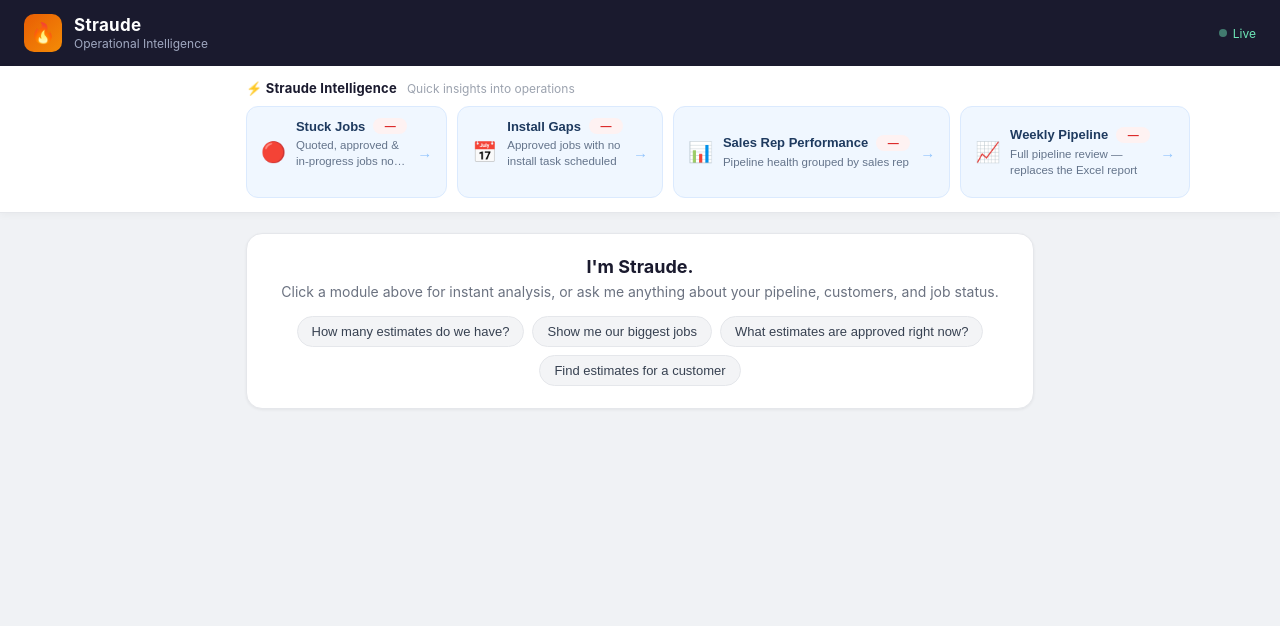
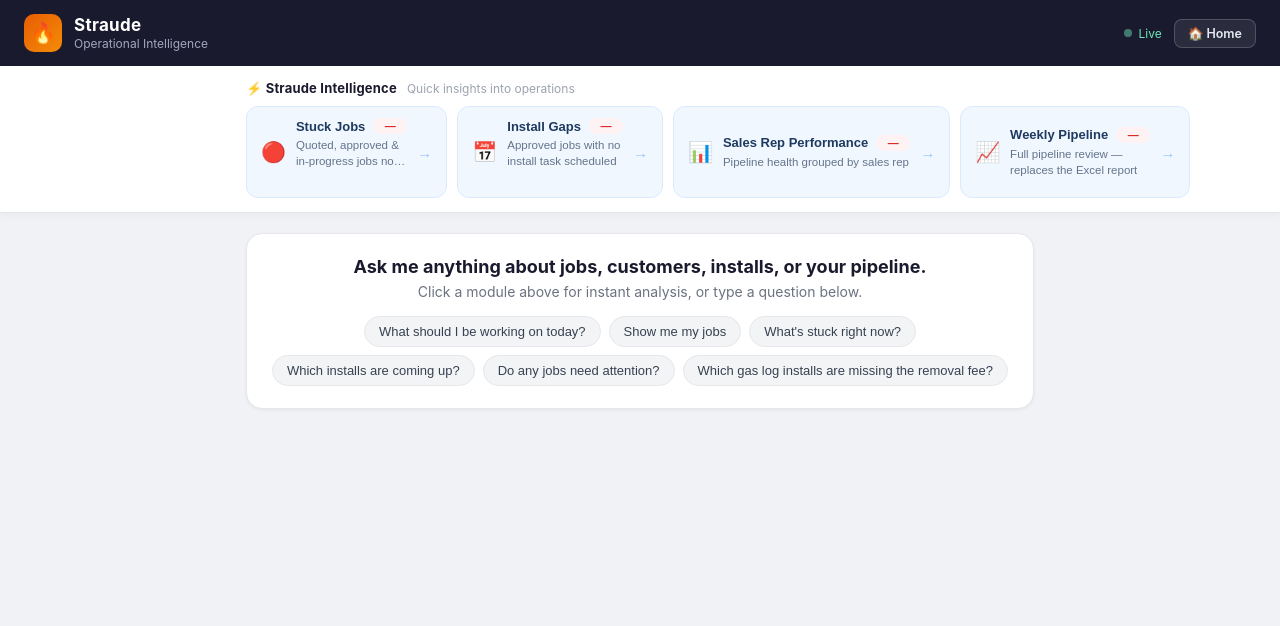
Before and after one commit to DavidWSFPSC/striven-mcp, a Python web app: template templates/index.html in a window 1280 px wide. Shown: the top 626 px of the page. Run offline with Jinja, Linux system fonts and the light colour scheme; the template is opened without the code that fills it, so the values that code supplies are empty.

Commit message:
Enhance chat UX: intent routing, follow-ups, Home button, new suggestions
- Home button resets chat to clean state (resetHome + WELCOME_HTML snapshot)
- Intent routing in sendMessage(): typed queries matching stuck/install/rep/
  pipeline patterns auto-trigger the matching module (same UX as clicking card)
- Follow-up suggestion buttons appear after every module response
- Updated suggestion buttons: 6 business-focused prompts incl. gas log
- Updated welcome card heading to conversational copy
- CSS: follow-up button styles, response spacing tweaks, header-right layout

Co-Authored-By: Claude Sonnet 4.6 <noreply@anthropic.com>

```diff
--- a/templates/index.html
+++ b/templates/index.html
@@ -38,11 +38,25 @@
     }
     .header-text h1 { font-size: 17px; font-weight: 700; letter-spacing: 0.3px; }
     .header-text p  { font-size: 12px; color: #a0a8c0; margin-top: 1px; }
+    .header-right {
+      margin-left: auto;
+      display: flex; align-items: center; gap: 12px;
+    }
     .status-dot {
-      margin-left: auto;
       display: flex; align-items: center; gap: 6px;
       font-size: 12px; color: #6ee7b7;
     }
+    .home-btn {
+      display: flex; align-items: center; gap: 6px;
+      padding: 6px 13px;
+      background: rgba(255,255,255,0.08);
+      border: 1px solid rgba(255,255,255,0.18);
+      border-radius: 8px;
+      color: #e2e8f0; font-size: 12.5px; font-weight: 600;
+      cursor: pointer; font-family: inherit;
+      transition: background 0.15s, border-color 0.15s;
+    }
+    .home-btn:hover { background: rgba(255,255,255,0.18); border-color: rgba(255,255,255,0.3); }
     .dot {
       width: 8px; height: 8px; border-radius: 50%;
       background: #6ee7b7; animation: pulse 2s infinite;
@@ -392,6 +406,30 @@
     .export-btn.csv { background: #1a1a2e; color: #fff; }
     .export-btn.pdf { background: linear-gradient(135deg, #e85d04, #f48c06); color: #fff; }
     .export-btn svg { width: 14px; height: 14px; fill: currentColor; flex-shrink: 0; }
+
+    /* ── Follow-up suggestion row ────────────────────────────────────────────── */
+    .followup-row {
+      display: flex; flex-wrap: wrap; gap: 8px;
+      padding: 2px 0 6px 44px;
+    }
+    .followup-btn {
+      background: #f0f7ff;
+      border: 1.5px solid #bfdbfe;
+      border-radius: 20px;
+      padding: 6px 14px;
+      font-size: 12.5px; color: #1d4ed8;
+      cursor: pointer; font-family: inherit;
+      transition: background 0.15s, border-color 0.15s, color 0.15s;
+    }
+    .followup-btn:hover { background: #dbeafe; border-color: #93c5fd; color: #1e40af; }
+
+    /* ── Response spacing tweaks ─────────────────────────────────────────────── */
+    .bubble p { margin: 6px 0; }
+    .bubble p:first-child { margin-top: 0; }
+    .bubble h2 { margin-top: 16px; }
+    .bubble h2:first-child { margin-top: 0; }
+    .bubble ul, .bubble ol { margin: 8px 0; }
+    .bubble li { margin: 4px 0; }
   </style>
 </head>
 <body>
@@ -403,7 +441,10 @@
     <h1>Straude</h1>
     <p>Operational Intelligence</p>
   </div>
-  <div class="status-dot"><div class="dot"></div> Live</div>
+  <div class="header-right">
+    <div class="status-dot"><div class="dot"></div> Live</div>
+    <button class="home-btn" onclick="resetHome()">🏠 Home</button>
+  </div>
 </div>
 
 <!-- ── Intelligence Panel ── -->
@@ -484,13 +525,15 @@
 <div class="chat-window">
   <div class="messages" id="messages">
     <div class="welcome">
-      <h2>I'm Straude.</h2>
-      <p>Click a module above for instant analysis, or ask me anything about your pipeline, customers, and job status.</p>
+      <h2>Ask me anything about jobs, customers, installs, or your pipeline.</h2>
+      <p>Click a module above for instant analysis, or type a question below.</p>
       <div class="suggestions">
-        <button class="suggestion-btn" onclick="ask(this)">How many estimates do we have?</button>
-        <button class="suggestion-btn" onclick="ask(this)">Show me our biggest jobs</button>
-        <button class="suggestion-btn" onclick="ask(this)">What estimates are approved right now?</button>
-        <button class="suggestion-btn" onclick="ask(this)">Find estimates for a customer</button>
+        <button class="suggestion-btn" onclick="ask(this)">What should I be working on today?</button>
+        <button class="suggestion-btn" onclick="ask(this)">Show me my jobs</button>
+        <button class="suggestion-btn" onclick="ask(this)">What's stuck right now?</button>
+        <button class="suggestion-btn" onclick="ask(this)">Which installs are coming up?</button>
+        <button class="suggestion-btn" onclick="ask(this)">Do any jobs need attention?</button>
+        <button class="suggestion-btn" onclick="ask(this)">Which gas log installs are missing the removal fee?</button>
       </div>
     </div>
   </div>
@@ -539,6 +582,9 @@
   const inputEl    = document.getElementById("input");
   const sendBtn    = document.getElementById("sendBtn");
 
+  // Capture initial welcome state so resetHome() can restore it exactly
+  const WELCOME_HTML = messagesEl.innerHTML;
+
   const CARDS = {
     stuck_jobs:      document.getElementById("card-stuck"),
     install_gaps:    document.getElementById("card-install"),
@@ -582,6 +628,24 @@
     },
   };
 
+  // ── Follow-up suggestions per module ──────────────────────────────────────
+  const FOLLOWUPS = {
+    stuck_jobs:      ["Show me the worst ones", "Who owns these jobs?", "What should I fix first?"],
+    install_gaps:    ["Which installs are most urgent?", "Who's responsible for scheduling?", "Show missing installs by rep"],
+    rep_pipeline:    ["Who has the most stuck jobs?", "Which rep needs attention first?", "Show full rep details"],
+    weekly_pipeline: ["What's the biggest risk this week?", "Show me the rep breakdown", "Which jobs need action today?"],
+  };
+
+  // ── Intent routing map ─────────────────────────────────────────────────────
+  const INTENT_RULES = [
+    { re: /\bstuck\b|jobs? (are )?not moving|delayed jobs?|what.s stuck/i,                       key: "stuck_jobs"      },
+    { re: /install.*(gap|not scheduled|coming up)|no install|missing (an )?install task/i,        key: "install_gaps"    },
+    { re: /sales rep performance|\brep breakdown\b|by (sales )?rep|rep.s pipeline/i,              key: "rep_pipeline"    },
+    { re: /weekly pipeline|pipeline (review|report|meeting|status)\b|full pipeline/i,             key: "weekly_pipeline" },
+  ];
+  // Phrases that are too specific to route to a module (let Claude handle them)
+  const INTENT_BYPASS = /gas log|removal fee|estimate #|job #\d|customer:/i;
+
   // ── Utilities ──────────────────────────────────────────────────────────────
   function escHtml(str) {
     return String(str)
@@ -601,6 +665,50 @@
 
   function dismissWelcome() {
     document.querySelector(".welcome")?.remove();
+  }
+
+  function clearFollowups() {
+    document.querySelectorAll(".followup-row").forEach(el => el.remove());
+  }
+
+  // ── Home reset ─────────────────────────────────────────────────────────────
+  function resetHome() {
+    history = [];
+    activeModule = null;
+    setBusy(false);
+    hidePreview();
+    clearFollowups();
+    Object.values(CARDS).forEach(c => c.classList.remove("active-card"));
+    messagesEl.innerHTML = WELCOME_HTML;
+    inputEl.value = "";
+    inputEl.style.height = "auto";
+    inputEl.focus();
+  }
+
+  // ── Follow-up suggestions renderer ────────────────────────────────────────
+  function showFollowups(moduleKey) {
+    const items = FOLLOWUPS[moduleKey];
+    if (!items) return;
+    const row = document.createElement("div");
+    row.className = "followup-row";
+    items.forEach(label => {
+      const btn = document.createElement("button");
+      btn.className = "followup-btn";
+      btn.textContent = label;
+      btn.onclick = () => {
+        if (busy) return;
+        clearFollowups();
+        dismissWelcome();
+        setBusy(true);
+        addMessage("user", label);
+        history.push({ role: "user", content: label });
+        showTyping();
+        callChat();
+      };
+      row.appendChild(btn);
+    });
+    messagesEl.appendChild(row);
+    messagesEl.scrollTop = messagesEl.scrollHeight;
   }
 
   // Lock / unlock all interactive controls while a request is in-flight
@@ -863,6 +971,8 @@
     const mod = MODULES[key];
     if (!mod) return;
 
+    clearFollowups();
+
     // Highlight the active card
     Object.entries(CARDS).forEach(([k, c]) => {
       c.classList.toggle("active-card", k === key);
@@ -884,6 +994,9 @@
 
     // 4. Fire the full Claude analysis (existing behavior unchanged)
     await callChat();
+
+    // 5. Show contextual follow-up suggestions
+    showFollowups(key);
   }
 
   // ── Regular chat ───────────────────────────────────────────────────────────
@@ -891,7 +1004,20 @@
     const text = inputEl.value.trim();
     if (!text || busy) return;
 
-    // Clear active card highlight when user types freely
+    // Intent routing — match common phrases to module triggers
+    if (!INTENT_BYPASS.test(text)) {
+      for (const { re, key } of INTENT_RULES) {
+        if (re.test(text)) {
+          inputEl.value = "";
+          inputEl.style.height = "auto";
+          runModule(key);
+          return;
+        }
+      }
+    }
+
+    // Normal chat flow
+    clearFollowups();
     Object.values(CARDS).forEach(c => c.classList.remove("active-card"));
     activeModule = null;
     hidePreview();
```
